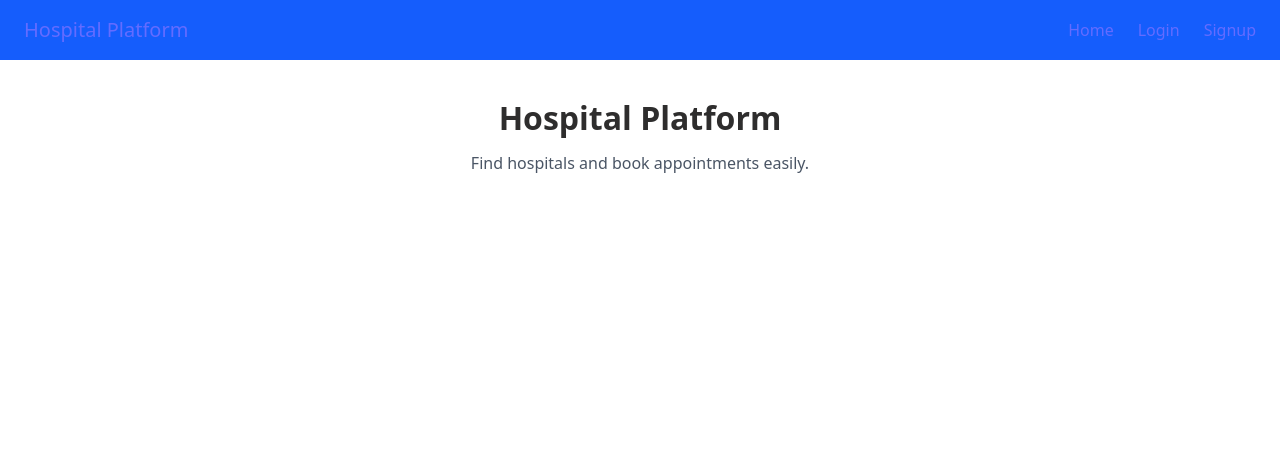
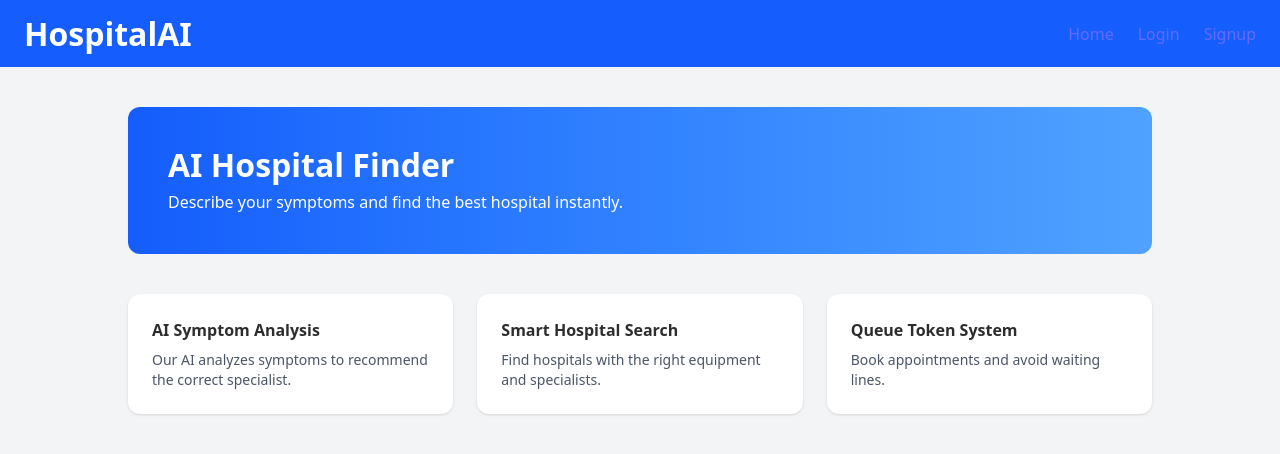
Before and after one commit to sanket3646/CHK-1772892610838-6238, a React (Vite) app: page / in a window 1280 px wide. Shown: the top 454 px of the page. Built offline with nearby package versions, Linux system fonts and the light colour scheme; no server answers.

Commit message:
retrying ai search

```diff
--- a/src/App.jsx
+++ b/src/App.jsx
@@ -1,54 +1,25 @@
-import { BrowserRouter, Routes, Route } from "react-router-dom";
+import { BrowserRouter, Routes, Route } from "react-router-dom"
 
-import Navbar from "./components/Navbar";
-import Login from "./pages/Login";
-import Signup from "./pages/Signup";
-import Home from "./pages/Home";
-import PatientDashboard from "./pages/PatientDashboard";
-import DoctorDashboard from "./pages/DoctorDashboard";
-import AdminDashboard from "./pages/AdminDashboard";
-import ProtectedRoute from "./components/ProtectedRoute";
-import SymptomSearch from "./pages/SymptomSearch";
+import Navbar from "./components/Navbar"
+import Home from "./pages/Home"
 
-function App() {
-  return (
+function App(){
+
+  return(
+
     <BrowserRouter>
-      <Navbar />
+
+      <Navbar/>
 
       <Routes>
-        <Route path="/login" element={<Login />} />
-        <Route path="/signup" element={<Signup />} />
-        <Route path="/" element={<Home />} />
-        <Route path="/search-hospital" element={<SymptomSearch />}></Route>
-        <Route
-          path="/patient-dashboard"
-          element={
-            <ProtectedRoute role="patient">
-              <PatientDashboard />
-            </ProtectedRoute>
-          }
-        />
 
-        <Route
-          path="/doctor-dashboard"
-          element={
-            <ProtectedRoute role="doctor">
-              <DoctorDashboard />
-            </ProtectedRoute>
-          }
-        />
+        <Route path="/" element={<Home/>} />
 
-        <Route
-          path="/admin-dashboard"
-          element={
-            <ProtectedRoute role="admin">
-              <AdminDashboard />
-            </ProtectedRoute>
-          }
-        />
       </Routes>
+
     </BrowserRouter>
-  );
+
+  )
 }
 
-export default App;
+export default App
--- /dev/null
+++ b/src/components/Card.jsx
@@ -0,0 +1,8 @@
+export default function Card({ children }){
+
+  return(
+    <div className="bg-white shadow rounded-xl p-6">
+      {children}
+    </div>
+  )
+}
--- a/src/components/Navbar.jsx
+++ b/src/components/Navbar.jsx
@@ -1,75 +1,30 @@
-import { Link, useNavigate } from "react-router-dom";
-import { useEffect, useState } from "react";
-import { supabase } from "../lib/supabase";
-import { useAuth } from "../context/AuthContext";
-export default function Navbar() {
-  const { user, role } = useAuth();
+import { Link } from "react-router-dom"
 
-  const navigate = useNavigate();
+export default function Navbar(){
 
-  useEffect(() => {
-    getUser();
-  }, []);
+  return(
+    <nav className="bg-blue-600 text-white px-6 py-4 flex justify-between items-center">
 
-  async function getUser() {
-    const {
-      data: { user },
-    } = await supabase.auth.getUser();
+      <h1 className="text-xl font-bold">
+        HospitalAI
+      </h1>
 
-    if (!user) return;
+      <div className="flex gap-6">
 
-    setUser(user);
+        <Link to="/" className="hover:text-gray-200">
+          Home
+        </Link>
 
-    const { data } = await supabase
-      .from("users")
-      .select("role")
-      .eq("id", user.id)
-      .single();
+        <Link to="/login" className="hover:text-gray-200">
+          Login
+        </Link>
 
-    if (data) {
-      setRole(data.role);
-    }
-  }
+        <Link to="/signup" className="hover:text-gray-200">
+          Signup
+        </Link>
 
-  async function logout() {
-    await supabase.auth.signOut();
-    navigate("/login");
-  }
+      </div>
 
-  return (
-    <nav className="bg-blue-600 text-white px-6 py-4 flex justify-between items-center">
-      <Link to="/" className="text-xl font-bold">
-        Hospital Platform
-      </Link>
-
-      <div className="flex gap-6 items-center">
-        <Link to="/">Home</Link>
-
-        {!user && (
-          <>
-            <Link to="/login">Login</Link>
-            <Link to="/signup">Signup</Link>
-          </>
-        )}
-
-        {user && (
-          <>
-            <Link to="/search-hospital">Find Hospital</Link>
-
-            {role === "patient" && (
-              <Link to="/patient-dashboard">Dashboard</Link>
-            )}
-
-            {role === "doctor" && <Link to="/doctor-dashboard">Dashboard</Link>}
-
-            {role === "admin" && <Link to="/admin-dashboard">Dashboard</Link>}
-
-            <button onClick={logout} className="bg-red-500 px-3 py-1 rounded">
-              Logout
-            </button>
-          </>
-        )}
-      </div>
     </nav>
-  );
+  )
 }
--- a/src/pages/Home.jsx
+++ b/src/pages/Home.jsx
@@ -1,10 +1,62 @@
-export default function Home() {
-  return (
-    <div className="p-10 text-center">
-      <h1 className="text-4xl font-bold">Hospital Platform</h1>
-      <p className="mt-4 text-gray-600">
-        Find hospitals and book appointments easily.
-      </p>
+import Card from "../components/Card"
+
+export default function Home(){
+
+  return(
+
+    <div className="bg-gray-100 min-h-screen p-10">
+
+      <div className="max-w-5xl mx-auto">
+
+        <div className="bg-gradient-to-r from-blue-600 to-blue-400 text-white p-10 rounded-xl mb-10">
+
+          <h1 className="text-3xl font-bold mb-2">
+            AI Hospital Finder
+          </h1>
+
+          <p>
+            Describe your symptoms and find the best hospital instantly.
+          </p>
+
+        </div>
+
+        <div className="grid md:grid-cols-3 gap-6">
+
+          <Card>
+            <h3 className="font-semibold mb-2">
+              AI Symptom Analysis
+            </h3>
+
+            <p className="text-sm text-gray-600">
+              Our AI analyzes symptoms to recommend the correct specialist.
+            </p>
+          </Card>
+
+          <Card>
+            <h3 className="font-semibold mb-2">
+              Smart Hospital Search
+            </h3>
+
+            <p className="text-sm text-gray-600">
+              Find hospitals with the right equipment and specialists.
+            </p>
+          </Card>
+
+          <Card>
+            <h3 className="font-semibold mb-2">
+              Queue Token System
+            </h3>
+
+            <p className="text-sm text-gray-600">
+              Book appointments and avoid waiting lines.
+            </p>
+          </Card>
+
+        </div>
+
+      </div>
+
     </div>
+
   )
 }
```
